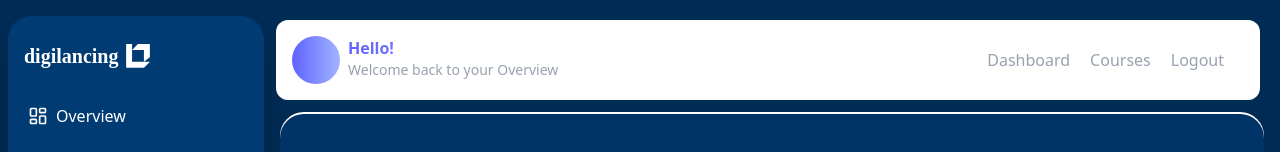
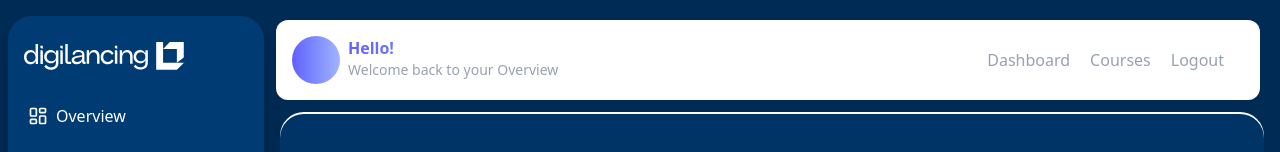
Before and after one commit to digilancing47-lab/digilancing_frontendcode, a React (Vite) app: page /Kyc in a window 1280 px wide. Shown: the top 152 px of the page. Built offline with nearby package versions, Linux system fonts and the light colour scheme; sample sign-in values are in the browser's storage.

Commit message:
logo updated

```diff
--- a/src/User/Components/AfLeftNav.jsx
+++ b/src/User/Components/AfLeftNav.jsx
@@ -59,11 +59,11 @@ const AfLeftNav = ({ isOpen, setIsOpen }) => {
   className="text-xl font-semibold flex items-center gap-2"
   style={{ fontFamily: "Finance", color: "#FFFFFF" }} // your logo blue
 >
-  digilancing
+
   <img
-    src="/logo_White.svg"  // 👉 change this to your actual path (e.g., /assets/white_logo.png)
+    src="/white.svg"  // 👉 change this to your actual path (e.g., /assets/white_logo.png)
     alt="Digilancing White Logo"
-    className="w-6 h-6 object-contain"
+    className="w-40 h-7 object-contain"
   />
 </span>
 
--- a/src/User/Components/LeftNav.jsx
+++ b/src/User/Components/LeftNav.jsx
@@ -93,11 +93,11 @@ const LeftNav = () => {
   className="text-xl font-bold text-[#2B3FF5] flex items-center gap-2"
   style={{ fontFamily: "Finance" }}
 >
-  digilancing
+
   <img
-    src="/Logo_blue.svg"   // 👉 replace this with your actual path (e.g., /assets/white_logo.png)
+    src="/Black.svg"   // 👉 replace this with your actual path (e.g., /assets/white_logo.png)
     alt="Digilancing Logo"
-    className="w-6 h-6 object-contain"
+    className="w-40 h-7 object-contain"
   />
 </span>
 
```
